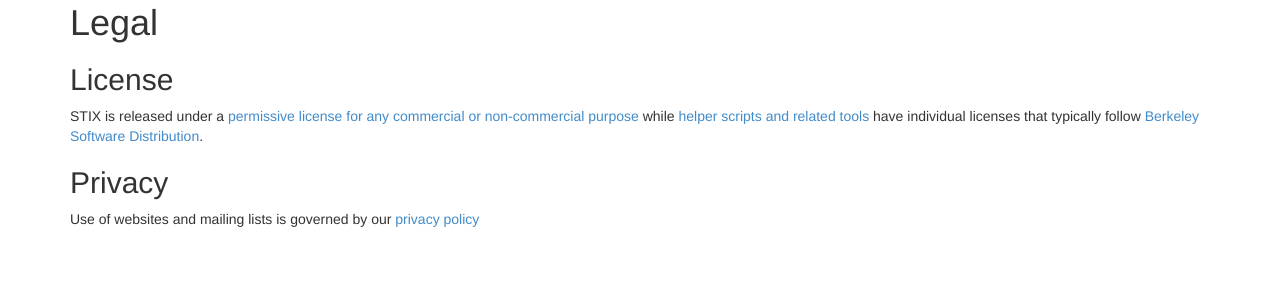
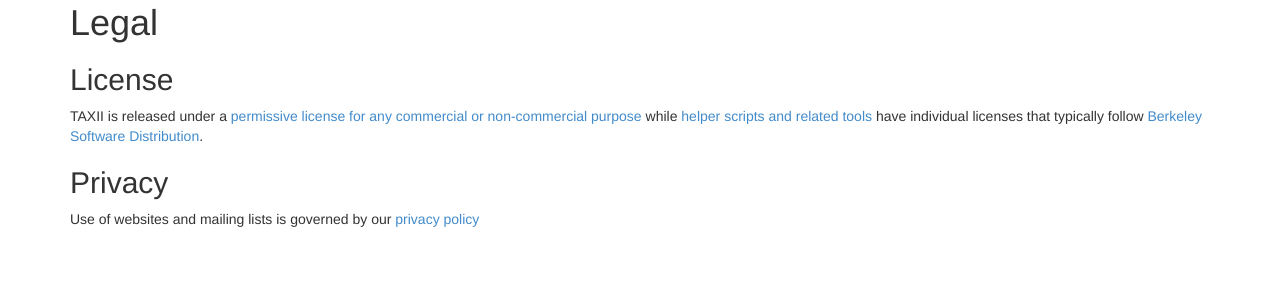
Before and after one commit to TAXIIProject/taxiiproject.github.io, a Jekyll site: the page built from legal/index.md, in a window 1280 px wide. Shown: the part 129-429 px from the top of the page. Built offline with Jekyll 4.4.1, drawn with Linux system fonts in a browser that asks for light colours; Markdown is read by kramdown in place of the engine named in the settings.

Commit message:
Changed STIX references to TAXII.

```diff
--- a/legal/index.md
+++ b/legal/index.md
@@ -4,7 +4,7 @@ title: Legal
 ---
 
 ## License
-STIX is released under a [permissive license for any commercial or non-commercial purpose](http://stix.mitre.org/about/termsofuse.html) while [helper scripts and related tools](https://github.com/STIXProject) have individual licenses that typically follow [Berkeley Software Distribution](http://opensource.org/licenses/BSD-3-Clause).
+TAXII is released under a [permissive license for any commercial or non-commercial purpose](http://taxii.mitre.org/about/termsofuse.html) while [helper scripts and related tools](https://github.com/TAXIIProject) have individual licenses that typically follow [Berkeley Software Distribution](http://opensource.org/licenses/BSD-3-Clause).
 
 ## Privacy
-Use of websites and mailing lists is governed by our [privacy policy](http://stix.mitre.org/about/privacy_policy.html)
+Use of websites and mailing lists is governed by our [privacy policy](http://taxii.mitre.org/about/privacy_policy.html)
```
